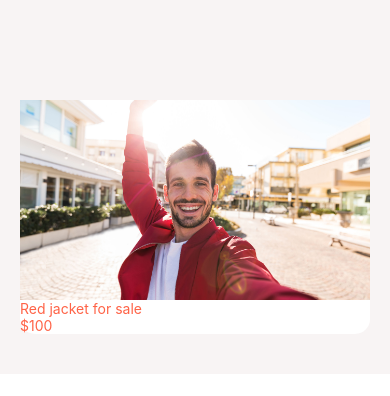
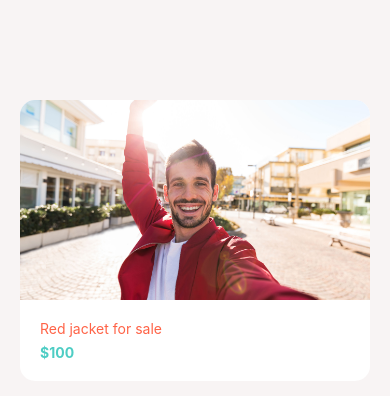
Before and after one commit to captainR0bbo/DoneWithIt, a React Native app: screen / in a window 390 px wide. Shown: the top 396 px of the page. Built offline with nearby package versions, Linux system fonts and the light colour scheme.

Commit message:
Card component done.

```diff
--- a/app/components/AppText.js
+++ b/app/components/AppText.js
@@ -1,8 +1,8 @@
 import React from "react";
 import { Text, Platform, StyleSheet } from "react-native";
 
-function AppText(props) {
-  return <Text style={styles.text}>{props.children}</Text>;
+function AppText({ children, style }) {
+  return <Text style={[styles.text, style]}>{children}</Text>;
 }
 
 const styles = StyleSheet.create({
--- a/app/components/Card.js
+++ b/app/components/Card.js
@@ -7,9 +7,11 @@ import colors from "../config/colors";
 function Card({ title, subTitle, image }) {
   return (
     <View style={styles.card}>
-      <Image style={styles.img} source={image} />
-      <AppText>{title}</AppText>
-      <AppText>{subTitle}</AppText>
+      <Image style={styles.image} source={image} />
+      <View style={styles.detailsContainer}>
+        <AppText style={styles.title}>{title}</AppText>
+        <AppText style={styles.subTitle}>{subTitle}</AppText>
+      </View>
     </View>
   );
 }
@@ -19,10 +21,21 @@ const styles = StyleSheet.create({
     borderRadius: 15,
     backgroundColor: colors.white,
     marginBottom: 20,
+    overflow: "hidden",
   },
-  img: {
+  detailsContainer: {
+    padding: 20,
+  },
+  image: {
     width: "100%",
     height: 200,
+  },
+  subTitle: {
+    color: colors.secondary,
+    fontWeight: "bold",
+  },
+  title: {
+    marginBottom: 7,
   },
 });
 
```
